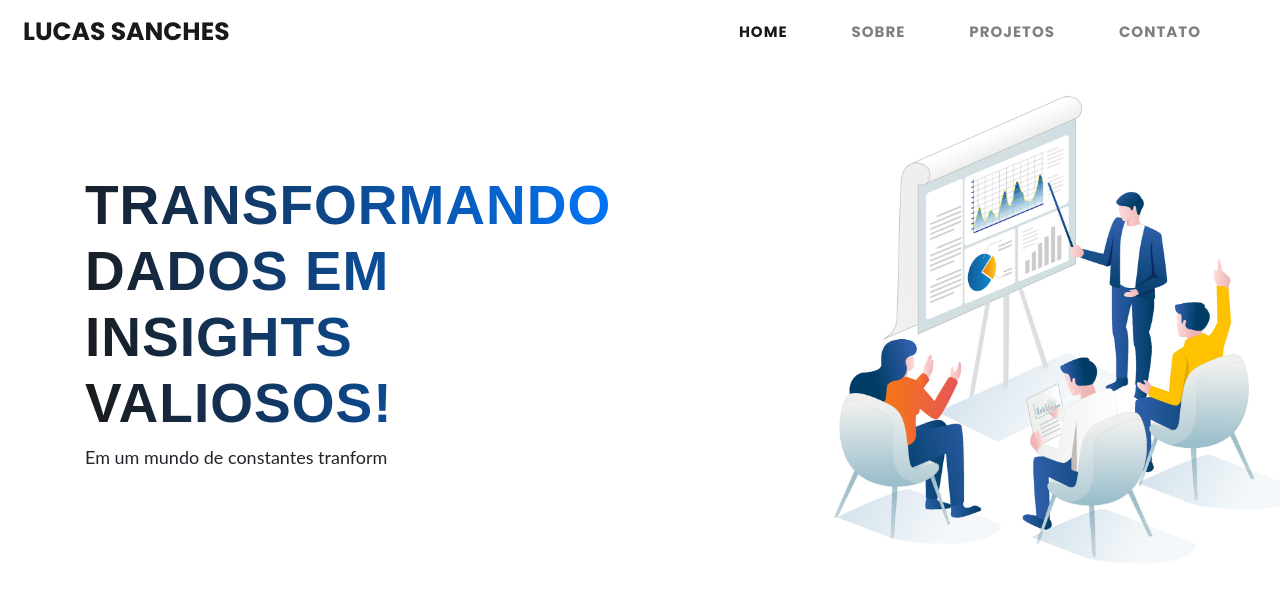
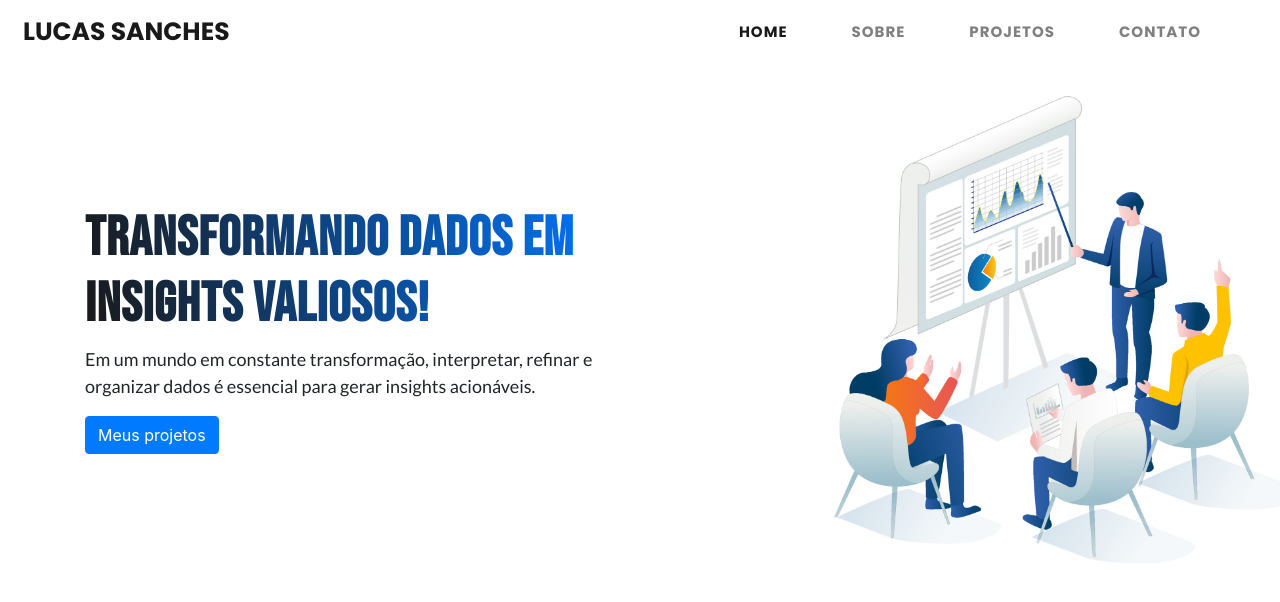
Before and after one commit to sanches8/Portfolio-Data-Analyst, a plain HTML site: page index.html in a window 1280 px wide. Shown: the top 602 px of the page. Drawn offline with nearby package versions, Linux system fonts and the light colour scheme.

Commit message:
:construction: adição da fonte Bebas Neue ao projeto

```diff
--- a/index.html
+++ b/index.html
@@ -18,7 +18,9 @@
   <link
     href="https://fonts.googleapis.com/css2?family=Lora:ital,wght@0,400..700;1,400..700&family=Nunito:ital,wght@0,200..1000;1,200..1000&family=Poppins:ital,wght@0,100;0,200;0,300;0,400;0,500;0,600;0,700;0,800;0,900;1,100;1,200;1,300;1,400;1,500;1,600;1,700;1,800;1,900&display=swap"
     rel="stylesheet">
-
+  <link
+    href="https://fonts.googleapis.com/css2?family=Bebas+Neue&family=Open+Sans:wght@300;400&family=Roboto:wght@300;400&family=Lato:wght@300;400&display=swap"
+    rel="stylesheet">
 </head>
 
 <body>
@@ -56,7 +58,9 @@
       <div class="row align-items-center">
         <div class="col-md-6" id="banner-text">
           <h1>Transformando dados em insights valiosos!</h1>
-          <p>Em um mundo de constantes tranform</p>
+          <p>Em um mundo em constante transformação, interpretar, refinar e organizar dados é essencial para gerar
+            insights acionáveis.</p>
+          <a href="#" class="btn btn-primary">Meus projetos</a>
         </div>
         <div class="col-md-6">
           <img src="img/banner.jpg" alt="Ícone de dados" class="img-fluid" id="banner-animated">
```
